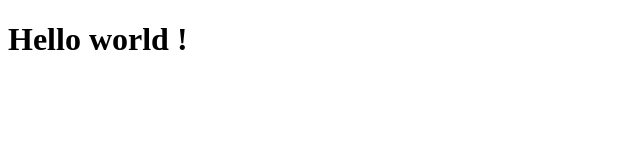
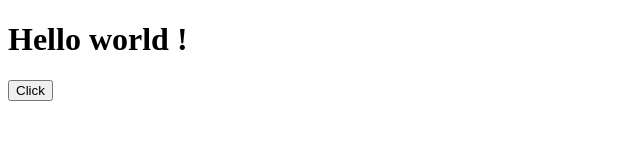
Before and after one commit to fokou-joel-bertrand/test, a plain HTML site: page index.html in a window 1280 px wide. Shown: the whole page, without its empty margins (0-640 px from the left). Drawn offline with Linux system fonts and the light colour scheme.

Commit message:
second-change

```diff
--- a/index.html
+++ b/index.html
@@ -7,5 +7,6 @@
 </head>
 <body>
     <h1>Hello world !</h1>
+    <button onclick="alert('You are good Joel!');">Click</button>
 </body>
 </html>
```
